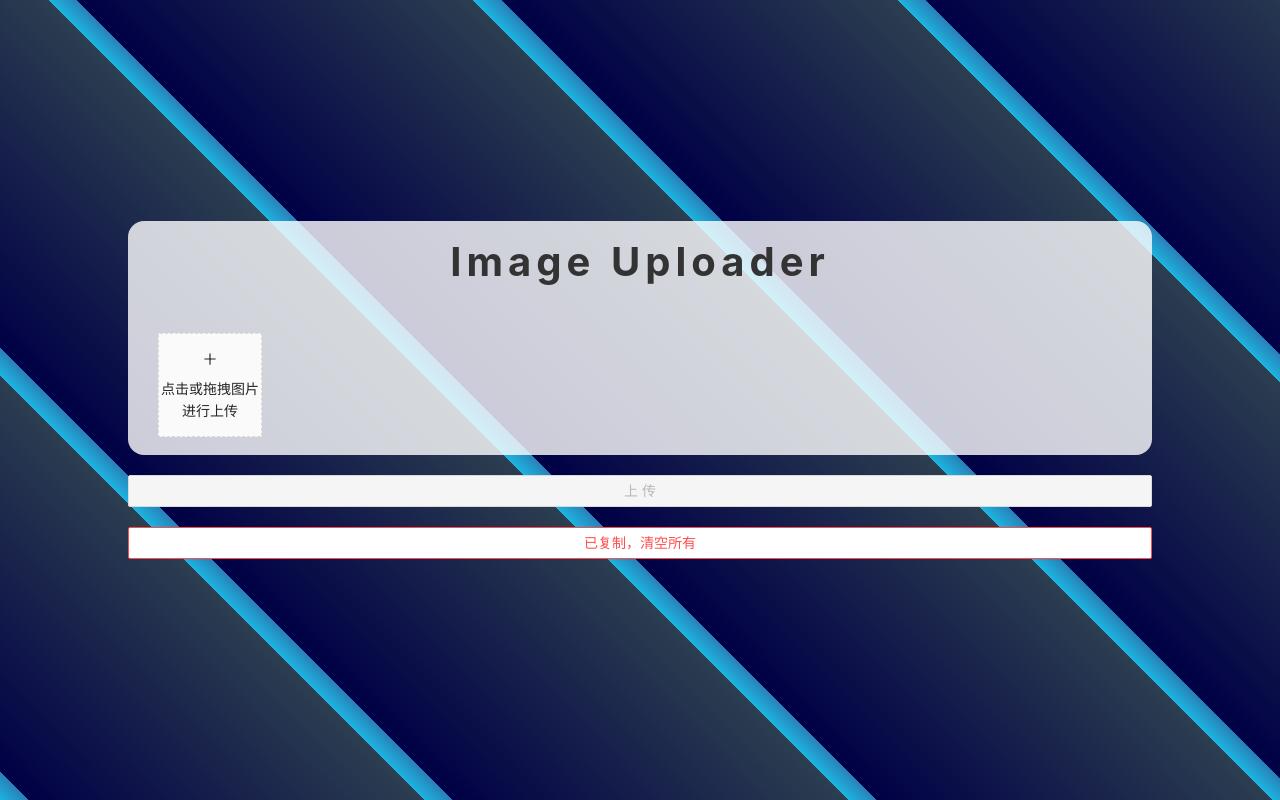
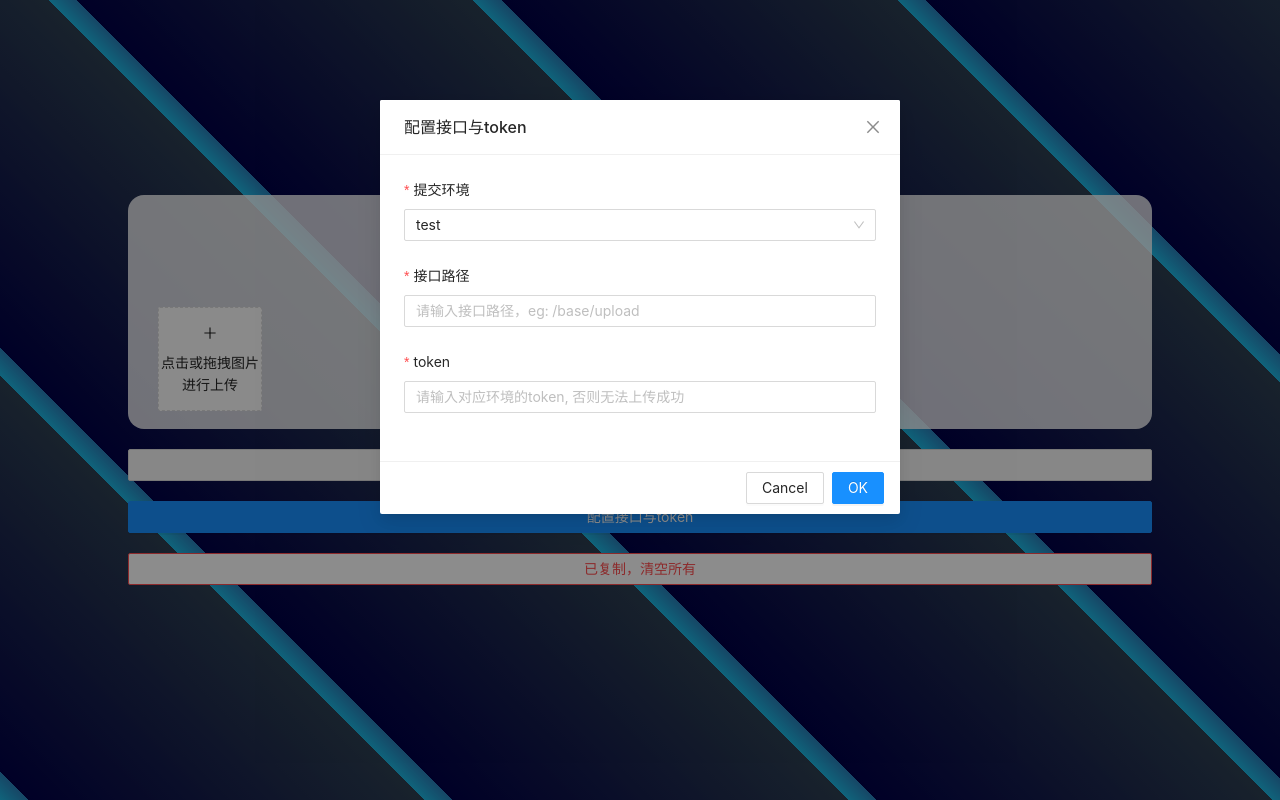
Before and after one commit to WannTonn/react-learning, a React (Create React App) app: page /imageUploader in a window 1280 px wide. Built offline with nearby package versions, Linux system fonts and the light colour scheme.

Commit message:
feat: update tools

```diff
--- a/src/api/request.js
+++ b/src/api/request.js
@@ -11,11 +11,7 @@
 */
 service.interceptors.request.use(
   (config) => {
-    // config.data =  JSON.stringify(config.data);
-    config.headers = {
-      // "Content-Type": "application/json",
-      ...config.headers,
-    }
+
     return config
   },
   (error) => {
--- a/src/api/uploader/index.ts
+++ b/src/api/uploader/index.ts
@@ -1,21 +1,40 @@
 
 import http from '../request';
+import localStorageUtil from '../../utils/localStorageUtil';
 const api = {
   uploadUrl: 'https://www.mocky.io/v2/5cc8019d300000980a055e76',
-  znUploadUrl: 'https://test-bss-api.ziniao.com/payment/upload/file/batch'
+  znUploadTestUrl: 'https://test-bss-api.ziniao.com',
+  znUploadProdUrl: 'https://bss-api.ziniao.com',
 }
 
+const getUploadConfig = (data) => {
+  let env = localStorageUtil.getLocalStorage('env');
+  let token = localStorageUtil.getLocalStorage('token');
+  let urlPath = localStorageUtil.getLocalStorage('urlPath');
+  let url, transUrlPath;
+  if (!env || !urlPath) {
+    transUrlPath = ''
+    url = api.znUploadTestUrl;
+  } else {
+    transUrlPath = urlPath?.[0] === '/' ? urlPath : '/' + urlPath;
+    url = (env === '1' ? api.znUploadTestUrl : api.znUploadProdUrl) + transUrlPath;
+  }
+  return {
+    url,
+    token
+  }
+}
 export const uploadFile = (data): any => {
-  console.log(data, data.getAll('file'), 9);
-
+  let {url, token} = getUploadConfig(data);
   return http({
-    url: api.znUploadUrl,
+    url: url,
     method: "POST",
     // FormData: data,
     data,
     headers: {
       'Content-Type': `multipart/form-data;boundary=----WebKitFormBoundary${new Date().getTime()}`,
-      'token': 'eyJ0eXAiOiJKV1QiLCJhbGciOiJIUzI1NiJ9.eyJhdWQiOlsiMTIyIiwidG9uZ193YW5nIiwiMCJdLCJzdWIiOiJ1c2VyIiwiZXhwIjoxNjYxNjcxMjM3LCJpYXQiOjE2NjE2NDk2Mzd9.i_jaXhhSjmJDDqVMAVbQeiPbhCa1iKyRyi7wMAf9CUU',
+      token,
+      // 'token': 'eyJ0eXAiOiJKV1QiLCJhbGciOiJIUzI1NiJ9.eyJhdWQiOlsiMTIyIiwidG9uZ193YW5nIiwiMCJdLCJzdWIiOiJ1c2VyIiwiZXhwIjoxNjYxNjcxMjM3LCJpYXQiOjE2NjE2NDk2Mzd9.i_jaXhhSjmJDDqVMAVbQeiPbhCa1iKyRyi7wMAf9CUU',
       transformRequest: [data => data]
     }
   })
--- /dev/null
+++ b/src/utils/localStorageUtil.ts
@@ -0,0 +1,37 @@
+
+const setLocalStorageMap = (map) => {
+  try {
+    for (let i in map) {
+      let item = map[i];
+      setLocalStorageItem(i, item);
+    }
+  } catch (e) {
+    console.error(e)
+  }
+}
+
+const setLocalStorageItem = (key: string, value: any) => {
+  localStorage.setItem(key, JSON.stringify(value))
+}
+const getLocalStorage = (key: string) => {
+  return JSON.parse(localStorage.getItem(key));
+}
+
+const removeLocalStorage = (key: string) => {
+  try {
+    localStorage.removeItem(key)
+  } catch (e) {
+    console.error(e);
+  }
+}
+const removeAllLocalStorage = () => {
+  localStorage.clear()
+}
+
+export default {
+  setLocalStorageMap,
+  setLocalStorageItem,
+  getLocalStorage,
+  removeLocalStorage,
+  removeAllLocalStorage
+}
--- a/src/views/ImageUploader/index.tsx
+++ b/src/views/ImageUploader/index.tsx
@@ -1,26 +1,37 @@
-import React, { useState } from 'react'
+import React, { useEffect, useState } from 'react'
 import { observer } from 'mobx-react'
-import { Upload, Button, UploadProps, Modal, notification } from 'antd'
+import { Upload, Button, UploadProps, Modal, notification, Form, Input, Select } from 'antd'
 import './style.scss';
 import { RcFile, UploadFile } from 'antd/lib/upload/interface';
 import { LoadingOutlined, PlusOutlined } from '@ant-design/icons';
 import { useRequest } from 'ahooks';
 import { uploadFile } from '../../api/uploader';
 import { CopyToClipboard } from 'react-copy-to-clipboard';
+import localStorageUtil from '../../utils/localStorageUtil';
 
-
+const { Item } = Form;
 const ImageUploader = () => {
   const [fileList, setFileList] = useState([]);
   const [visible, setVisible] = useState(false);
   const [previewImage, setPreviewImage] = useState('');
   const [previewTitle, setPreviewTitle] = useState('');
+  const [configVisible, setConfigVisible] = useState(false);
   const [urlList, setUrlList] = useState([]);
+
+  const [form] = Form.useForm();
+  const envOptions = [{ label: 'test', value: '1' }, { label: 'prod', value: '2' }]
   const uploadReq = useRequest(uploadFile, {
     onSuccess(res: any) {
       console.log(res);
       if (res.code === 200) {
         setUrlList(res.data)
+      } else {
+        notification.warning({message: '可能是配置有误，请重新配置'})
+        setConfigVisible(true);
       }
+    },
+    onError() {
+
     },
     manual: true
   })
@@ -54,6 +65,19 @@
     setVisible(true);
     setPreviewTitle(url?.substring(url?.lastIndexOf('/') + 1))
   }
+  const handleOpenConfig = () => {
+    setConfigVisible(true);
+    let env = localStorageUtil.getLocalStorage('env');
+    let urlPath = localStorageUtil.getLocalStorage('urlPath');
+    let token = localStorageUtil.getLocalStorage('token');
+    form.setFieldsValue({ env, token, urlPath });
+  }
+  const handleSetConfig = async () => {
+    const values = await form.validateFields();
+    localStorageUtil.setLocalStorageMap(values);
+    notification.success({ message: '保存成功' });
+    setConfigVisible(false);
+  }
   const uploadProps: UploadProps = {
     name: 'file',
     multiple: true,
@@ -80,6 +104,16 @@
 
     uploadReq.run(formData);
   }
+
+  useEffect(() => {
+    let env = localStorageUtil.getLocalStorage('env');
+    let token = localStorageUtil.getLocalStorage('token');
+    let urlPath = localStorageUtil.getLocalStorage('urlPath');
+    if (!env || !token || !urlPath) {
+      notification.warning({message: '首次加载，请先配置对应环境', duration: 4})
+      setConfigVisible(true);
+    }
+  }, [])
   return (
     <div className='container'>
       <div className='cardWrapper'>
@@ -93,6 +127,7 @@
         </div>
       </div>
       <Button block type='primary' style={{ marginBottom: 20 }} loading={uploadReq.loading} onClick={() => handleSubmit()} disabled={!fileList.length}>上传</Button>
+      <Button block onClick={handleOpenConfig} type="primary" style={{ marginBottom: 20 }}>配置接口与token</Button>
       <Button danger block style={{ marginBottom: 20 }} onClick={() => (setFileList([]), setUrlList([]))}>已复制，清空所有</Button>
 
       {
@@ -107,8 +142,8 @@
                     }} />
                     <div className="tools">
                       <CopyToClipboard text={`![](${e})`}
-                        onCopy={() => (notification.destroy(), notification.success({message: '复制成功'}))}>
-                          <Button>复制地址</Button>
+                        onCopy={() => (notification.destroy(), notification.success({ message: '复制成功' }))}>
+                        <Button>复制地址</Button>
                       </CopyToClipboard>
                     </div>
                   </div>
@@ -131,6 +166,25 @@
         <img src={previewImage} width="100%" height="100%" alt="" />
       </Modal>
 
+      <Modal
+        title="配置接口与token"
+        visible={configVisible}
+        onCancel={() => setConfigVisible(false)}
+        onOk={handleSetConfig}
+      >
+        <Form form={form} layout="vertical">
+          <Item label="提交环境" name="env" rules={[{ required: true }]} initialValue="1">
+            <Select options={envOptions} />
+          </Item>
+
+          <Item label="接口路径" name="urlPath" rules={[{ required: true }]}>
+            <Input placeholder='请输入接口路径，eg: /base/upload' allowClear />
+          </Item>
+          <Item label="token" name="token" rules={[{ required: true }]}>
+            <Input placeholder='请输入对应环境的token, 否则无法上传成功' allowClear />
+          </Item>
+        </Form>
+      </Modal>
     </div>
 
   )
```
Also changed, not shown: src/utils/util.ts (renamed from src/utils/util.js), 11 other files (tests, documents, lock files or other folders).
